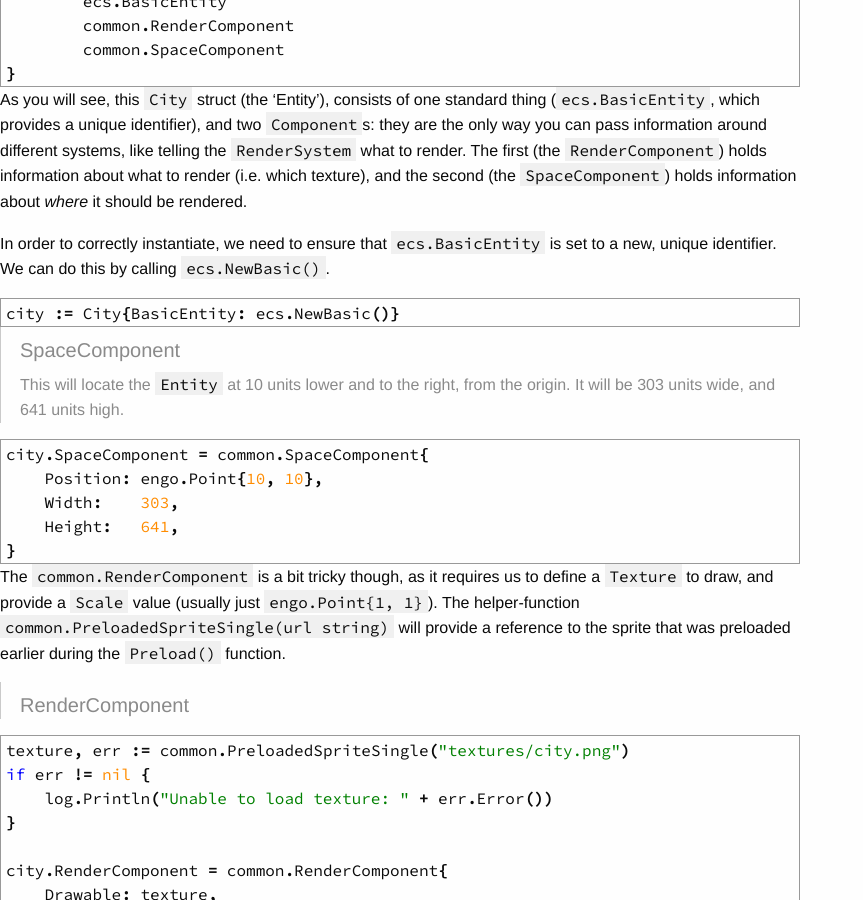
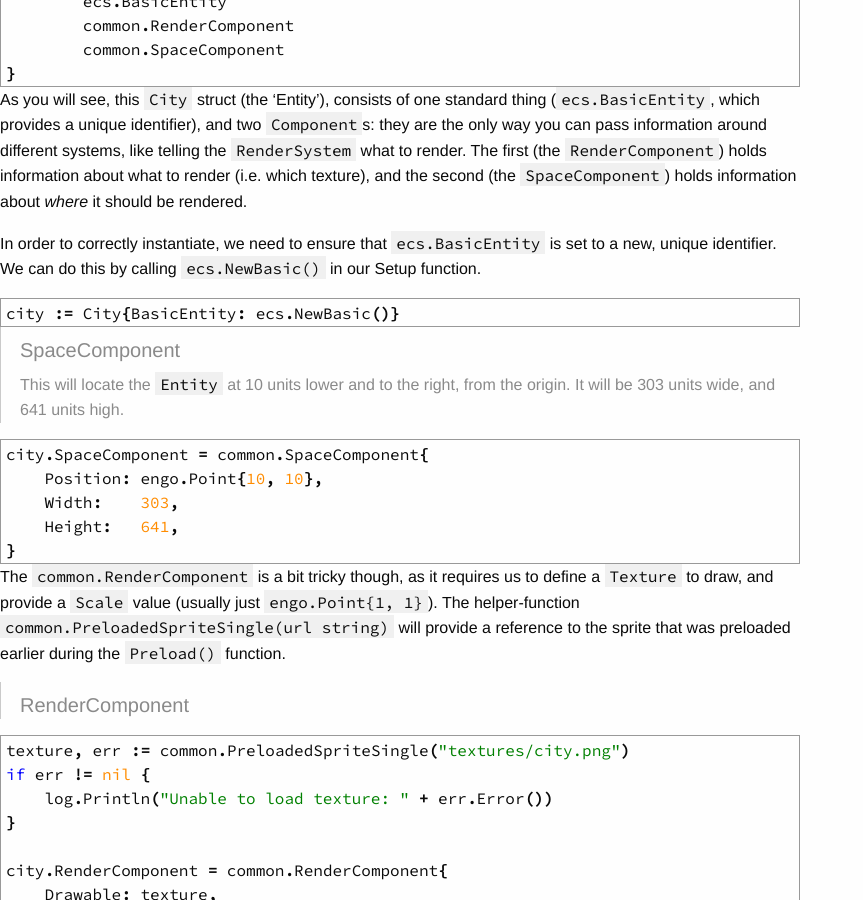
Before and after one commit to EngoEngine/engoengine.github.io, a Jekyll site: the page built from tutorials/_posts/2016-04-09-hello-world.md, in a window 1280 px wide and 900 px high, scrolled down 4263 px. Shown: the whole window, without its empty margins (0-863 px from the left). Built offline with Jekyll 4.4.1, drawn with Linux system fonts in a browser that asks for light colours; nearby versions of some CDN libraries.

Commit message:
specified where to add all the code

```diff
--- a/tutorials/_posts/2016-04-09-hello-world.md
+++ b/tutorials/_posts/2016-04-09-hello-world.md
@@ -175,7 +175,7 @@ like telling the `RenderSystem` what to render. The first (the `RenderComponent`
 (i.e. which texture), and the second (the `SpaceComponent`) holds information about *where* it should be rendered.
 
 In order to correctly instantiate, we need to ensure that `ecs.BasicEntity` is set to a new, unique identifier. We
-can do this by calling `ecs.NewBasic()`.
+can do this by calling `ecs.NewBasic()` in our Setup function.
 
 {% highlight go %}
 city := City{BasicEntity: ecs.NewBasic()}
```
